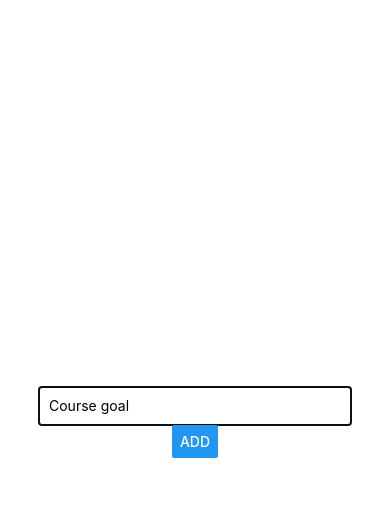
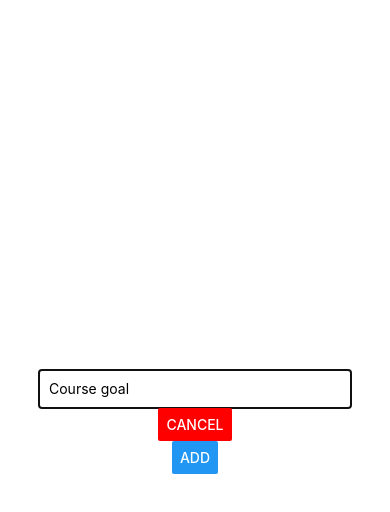
Before and after one commit to Generic35/ReactNativeHooks, a React Native app: screen / in a window 390 px wide. Both pictures are taken after a click on the button "ADD GOAL". Shown: the top 512 px of the page. Built offline with nearby package versions, Linux system fonts and the light colour scheme.

Commit message:
(feature) Add ability to clear the input after adding a goal, and add ability to cancel the addMode, which closes the modal

```diff
--- a/App.js
+++ b/App.js
@@ -21,10 +21,17 @@ export default function App() {
       });
     });
   };
+  const cancelAddGoal = () => {
+    setIsAddGoal(false);
+  };
 
   return (
     <View style={styles.screen}>
-      <GoalInput visible={isAddGoal} onAdd={addGoalHandler} />
+      <GoalInput
+        visible={isAddGoal}
+        onAdd={addGoalHandler}
+        onCancel={cancelAddGoal}
+      />
       <Button
         title="Add Goal"
         onPress={() => {
--- a/components/GoalInput.js
+++ b/components/GoalInput.js
@@ -6,7 +6,10 @@ const GoalInput = props => {
   const goalInputHandler = enteredText => {
     setEnteredGoal(enteredText);
   };
-
+  const onAddGoal = () => {
+    props.onAdd(enteredGoal);
+    setEnteredGoal('');
+  };
   return (
     <Modal visible={props.visible} animationType="slide">
       <View style={styles.inputContainer}>
@@ -16,7 +19,8 @@ const GoalInput = props => {
           value={enteredGoal}
           style={styles.input}
         />
-        <Button title="Add" onPress={props.onAdd.bind(this, enteredGoal)} />
+        <Button title="Cancel" color="red" onPress={props.onCancel} />
+        <Button title="Add" onPress={onAddGoal} />
       </View>
     </Modal>
   );
```
